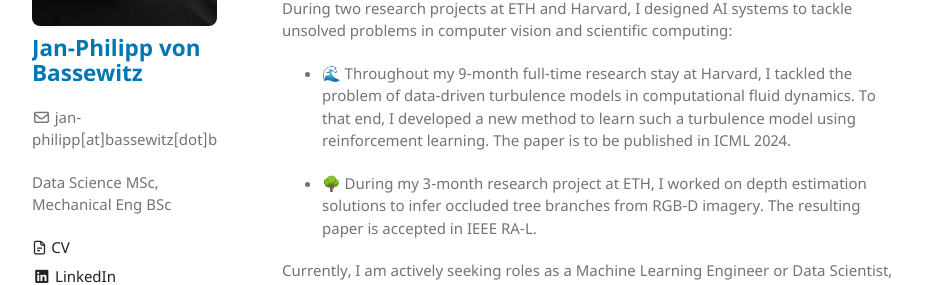
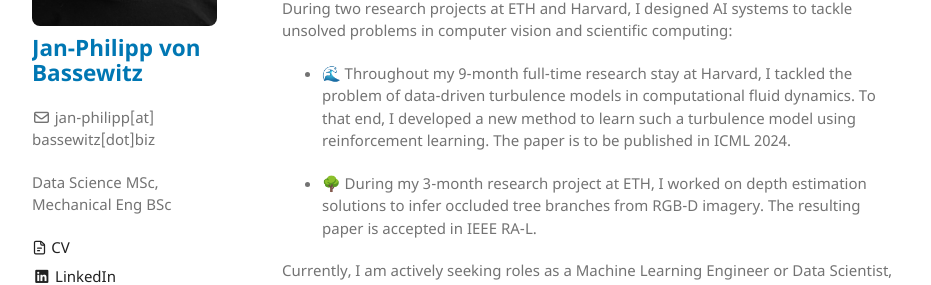
Before and after one commit to vbjan/vbjan.github.io, a Jekyll site: the page built from index.md, in a window 1280 px wide. Shown: the part 269-554 px from the top of the page, without its empty margins (173-1104 px from the left). Built offline with Jekyll 4.4.1, drawn with Linux system fonts in a browser that asks for light colours; our own code applies the rules of GitHub Pages for plain Markdown files.

```diff
--- a/_config.yml
+++ b/_config.yml
@@ -1,6 +1,6 @@
 title: Jan-Philipp von Bassewitz
 logo: assets/img/jan_small.jpg
-email: jan-philipp[at]bassewitz[dot]biz
+email: jan-philipp[at]<br>bassewitz[dot]biz
 show_downloads: false
 google_analytics: UA-108144808-1
 color-scheme: light
```
